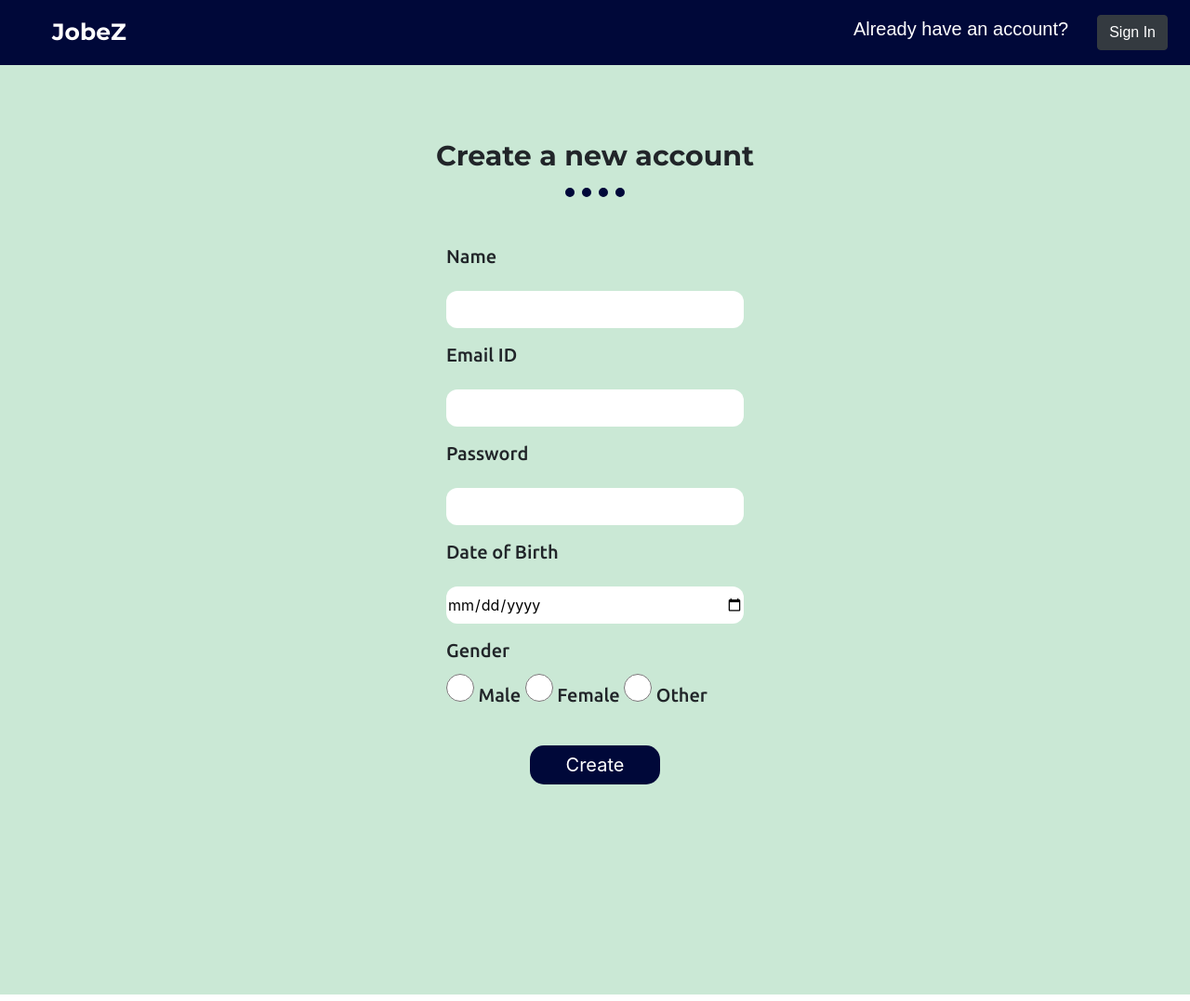
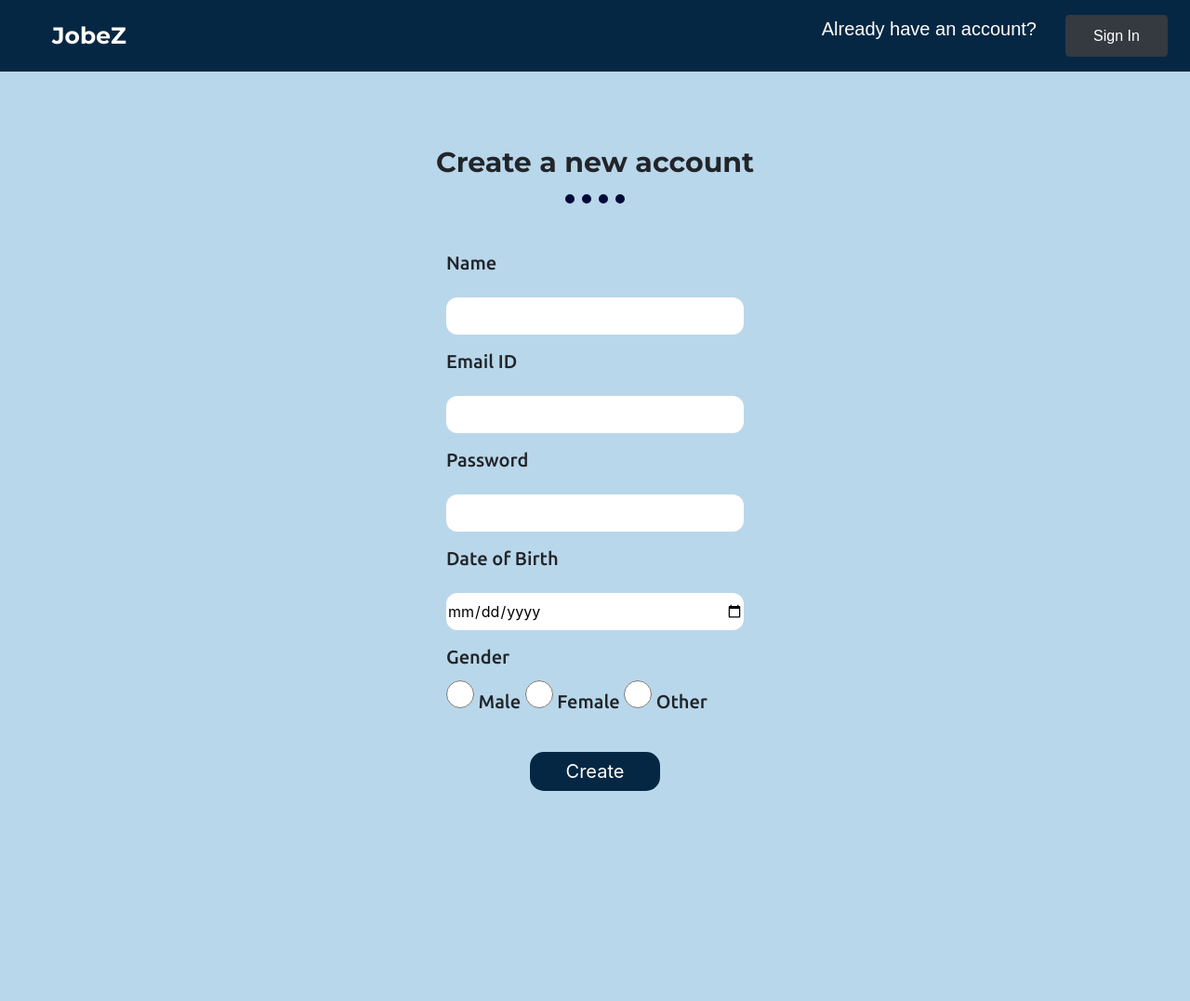
Before and after one commit to arjun-mdr/JobeZ, a plain HTML site: page signup.html in a window 1280 px wide. Shown: the whole page at 93% size. Drawn offline with nearby package versions, Linux system fonts and the light colour scheme.

Commit message:
theme change (test1)

```diff
--- a/css/signup.css
+++ b/css/signup.css
@@ -18,13 +18,13 @@ label{
 }
 .header{
   width: 100%;
-  background-color: #000839;
+  background-color: #062743;
 }
 
 .home{
   width: inherit;
   height: 1000px;
-  background-color: #cae8d5;
+  background-color: #b9d7ea;
   text-align: center;
 }
 .signup-nav{
@@ -45,6 +45,10 @@ label{
   color: #fff;
   font-size: 20px;
   font-family: sans-serif;
+}
+.btn{
+  width: 110px;
+  height: 45px;
 }
 .signup-head{
   font-size: 30px;
@@ -82,7 +86,7 @@ label{
   margin-top: 30px;
   font-size: 20px;
 
-  background: #000839;
+  background: #062743;
   color: #fff;
 }
 
--- a/css/styles.css
+++ b/css/styles.css
@@ -18,13 +18,13 @@ label{
 }
 .header{
   width: 100%;
-  background-color: #000839;
+  background-color: #062743;
 }
 
 .home{
   width: inherit;
   height: 1000px;
-  background-color: #cae8d5;
+  background-color: #b9d7ea;
   text-align: center;
 }
 .main-head{
@@ -44,7 +44,7 @@ label{
   font-weight: bold;
   margin-top: 50px;
 
-  background: #000839;
+  background: #062743;
   color: #fff;
 
 }
```
